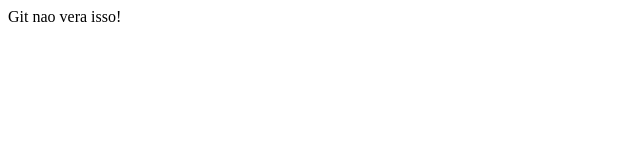
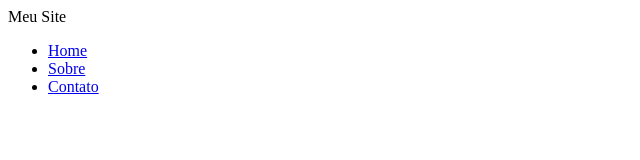
Before and after one commit to mnfera/site, a plain HTML site: page index.html in a window 1280 px wide. Shown: the whole page, without its empty margins (0-640 px from the left). Drawn offline with Linux system fonts and the light colour scheme.

Commit message:
Criação de menu no arquivo index.html

```diff
--- a/index.html
+++ b/index.html
@@ -4,7 +4,15 @@
     <meta charset="UTF-8">
         <title> Meu Site </title>
     </head>
+
     <body>
-    	Git nao vera isso!
+        Meu Site
+
+        <ul>
+            <li><a href="index.html">Home</a></li>
+            <li><a href="sobre.html">Sobre</a></li>
+            <li><a href="contato.html">Contato</a></li>
+        </ul>
+
     </body>
     </html>
```
